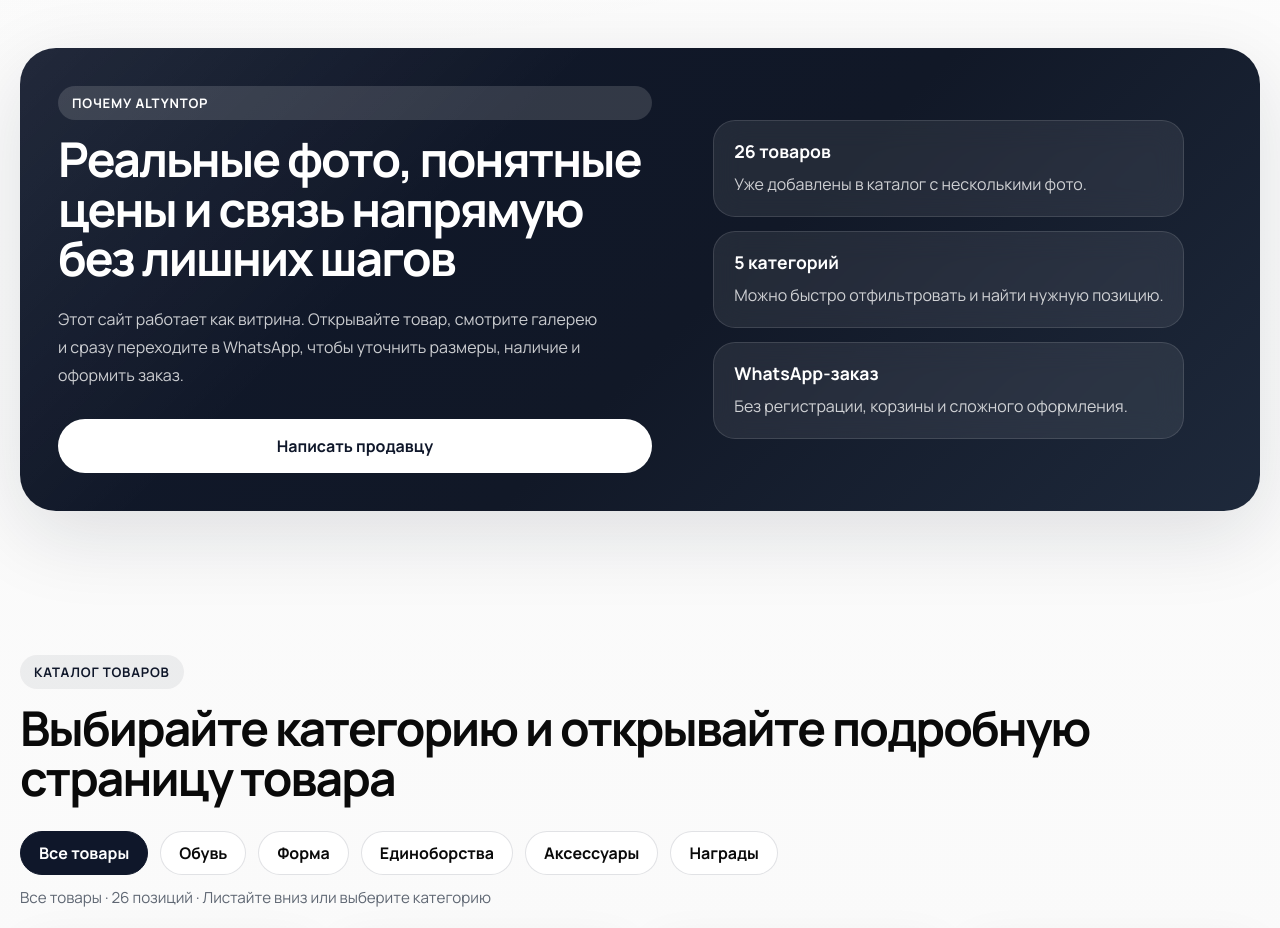
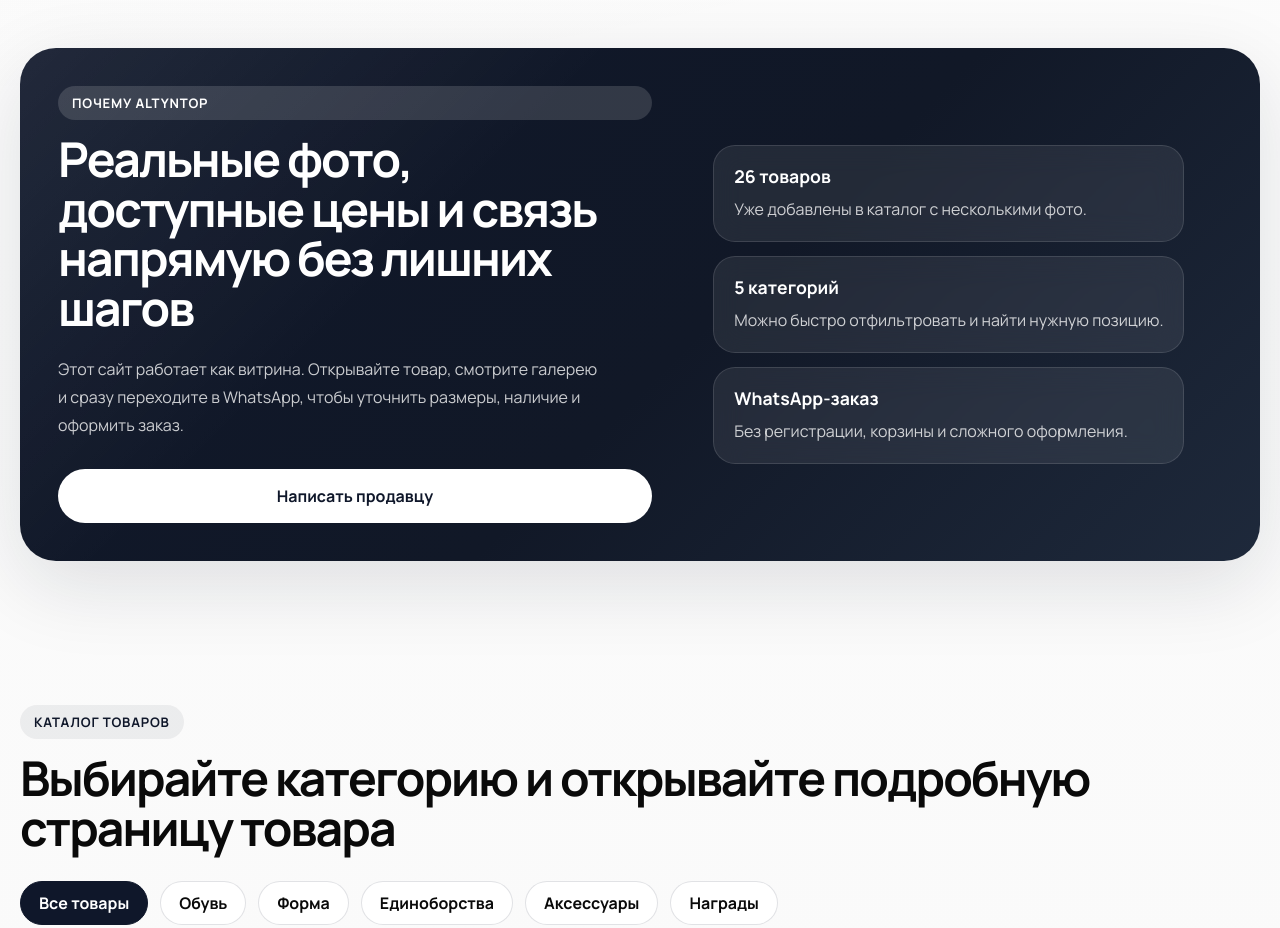
Before and after one commit to altyntop/AltynTop, a website: page docs/index.html in a window 1280 px wide. Shown: the part 3180-4108 px from the top of the page. Drawn offline with Linux system fonts and the light colour scheme.

Commit message:
Update promotional heading for clarity

```diff
--- a/docs/index.html
+++ b/docs/index.html
@@ -153,7 +153,7 @@
           <div class="promo-banner reveal" data-reveal>
             <div class="promo-copy">
               <span class="section-kicker section-kicker--light">Почему ALTYNTOP</span>
-              <h2>Реальные фото, понятные цены и связь напрямую без лишних шагов</h2>
+              <h2>Реальные фото, доступные цены и связь напрямую без лишних шагов</h2>
               <p>
                 Этот сайт работает как витрина. Открывайте товар, смотрите галерею и сразу
                 переходите в WhatsApp, чтобы уточнить размеры, наличие и оформить заказ.
```
